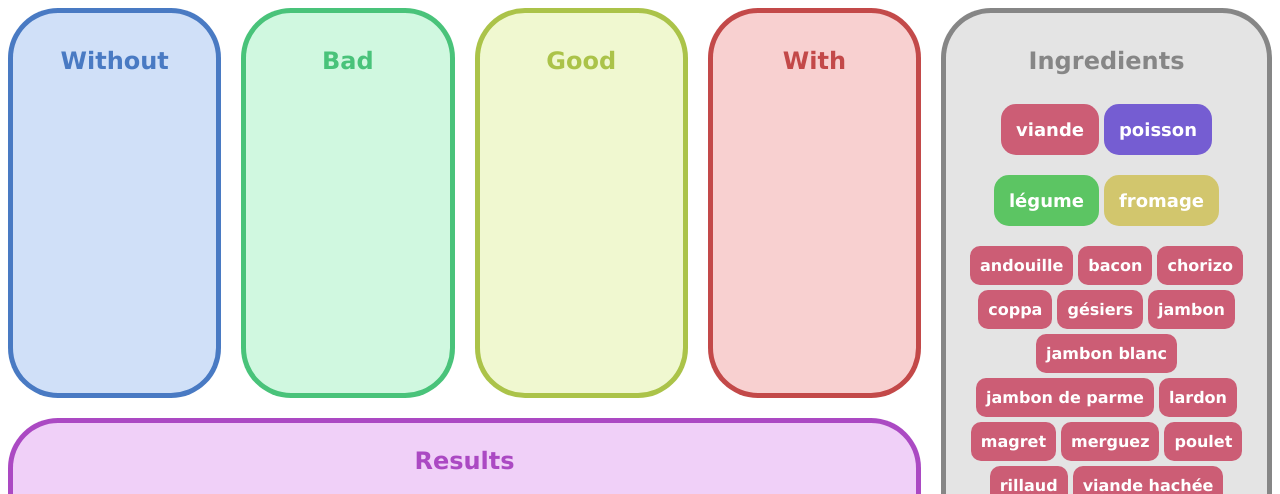
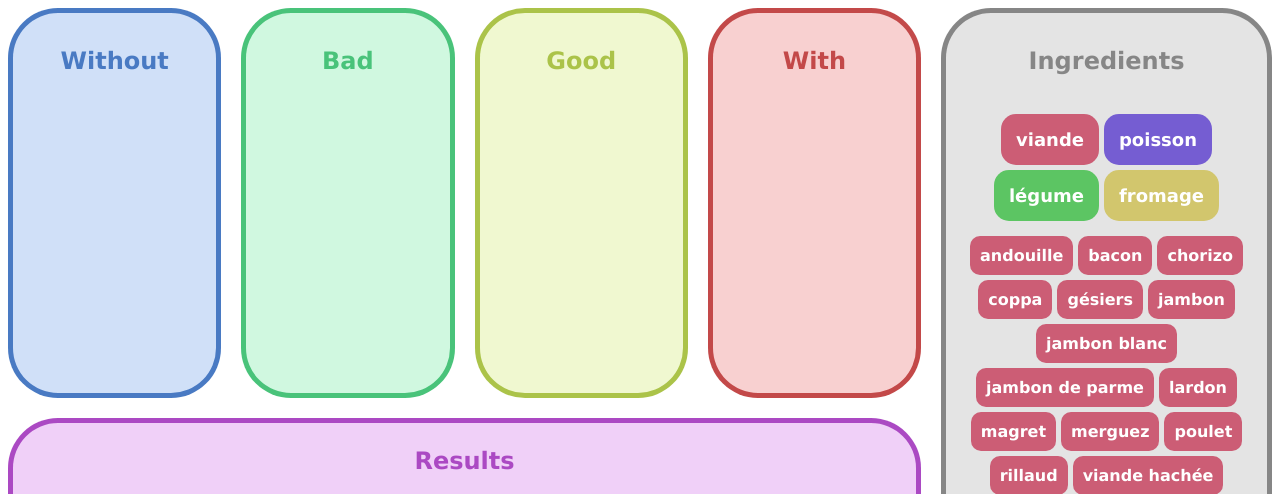
Before and after one commit to inesvar/Ranking-pizzas, a Flask app: page / in a window 1280 px wide. Shown: the top 494 px of the page. Run offline with Flask 3, Linux system fonts and the light colour scheme.

Commit message:
Mastertag are on their own line

```diff
--- a/static/style.css
+++ b/static/style.css
@@ -68,7 +68,6 @@ body {
 .mastertag {
     padding: 15px;
     border-radius: 15px;
-    margin-bottom: 15px;
 }
 
 .tag-text {
--- a/templates/index.html
+++ b/templates/index.html
@@ -39,6 +39,7 @@
         </div>
         <div id="ingredients" class="box ingredient-box">
             <p class="box-title">Ingredients</p>
+            <div class="ingredient-box">
                 <div id="catégorie-viande" class="mastertag viande"
                     draggable="true" data-foodtype="viande">
                     <p class="tag-text">viande</p>
@@ -55,6 +56,7 @@
                     draggable="true" data-foodtype="fromage">
                     <p class="tag-text">fromage</p>
                 </div>
+            </div>
             {% for ingredient, foodtype in ingredients.items() %}
             <div id="{{ingredient}}" class="tag {{foodtype}}" draggable="true"
                 data-foodtype="{{foodtype}}">
```
Lines whose indentation alone changed are shown as unchanged.
